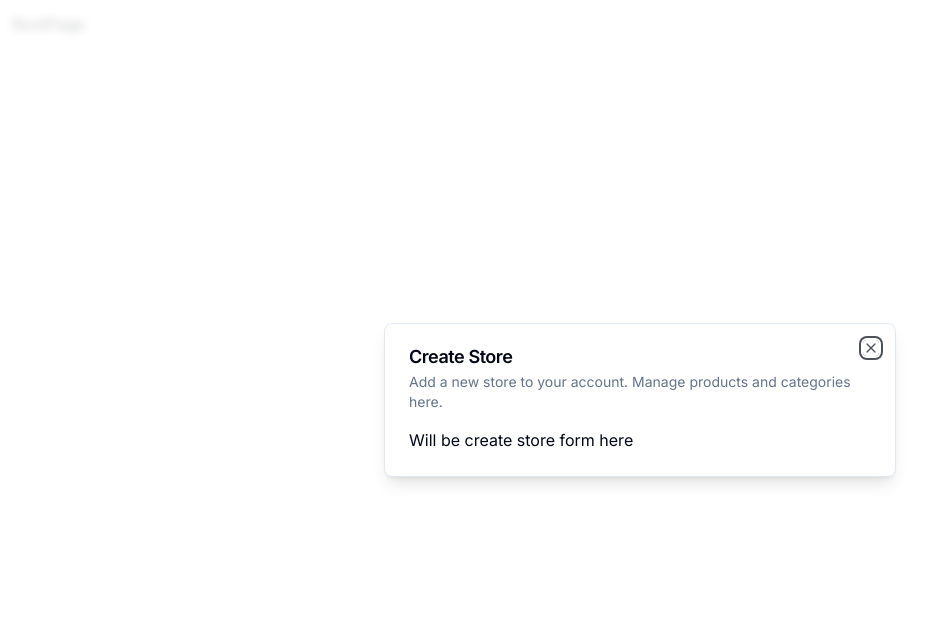
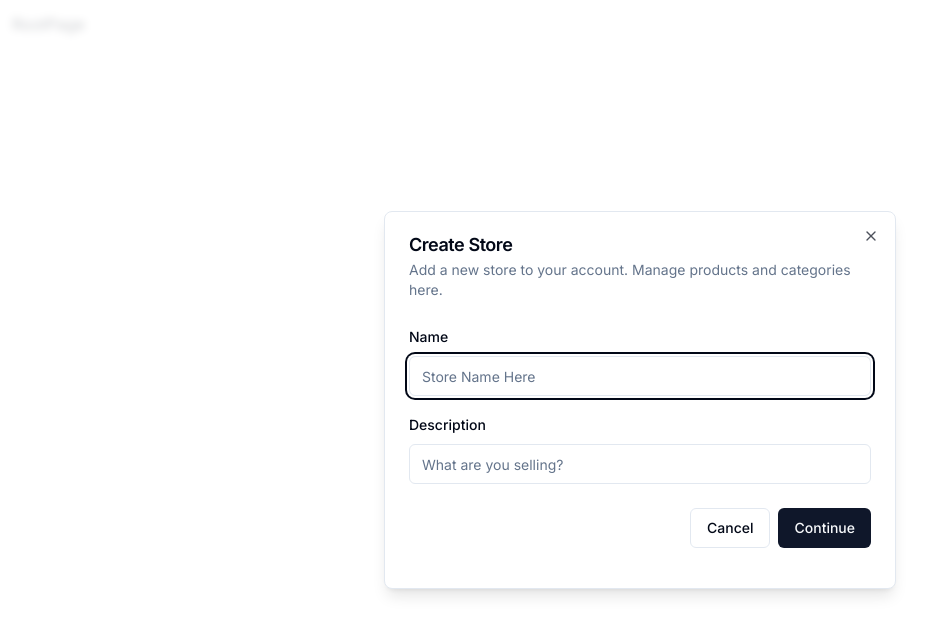
Before and after one commit to onsenkame/next-war-ecom, a Next.js app: page / in a window 1280 px wide. Shown: the top 634 px of the page, without its empty margins (0-944 px from the left). Built offline with nearby package versions, Linux system fonts and the light colour scheme.

Commit message:
added react-hook-form and zod form data

```diff
--- a/components/modals/store-modal.tsx
+++ b/components/modals/store-modal.tsx
@@ -1,10 +1,34 @@
 "use client";
 
+import * as z from "zod";
+import { useForm } from "react-hook-form";
+import { zodResolver } from "@hookform/resolvers/zod";
+
 import { Modal } from "@/components/ui/modal";
+import { Input } from "@/components/ui/input";
+import { Button } from "@/components/ui/button";
+import { Form, FormField, FormItem, FormLabel, FormControl, FormMessage } from "@/components/ui/form";
 import { useStoreModal } from "@/hooks/use-store-modal";
+
+const formSchema = z.object({
+    name: z.string().min(1),
+    description: z.string(),
+});
 
 export const StoreModal = () => {
     const storeModal = useStoreModal();
+
+    const form = useForm<z.infer<typeof formSchema>>({
+        resolver: zodResolver(formSchema),
+        defaultValues: {
+            name: "",
+            description: "",
+        },
+    });
+
+    const onSubmit = async (values: z.infer<typeof formSchema>) => {
+        console.log(values, "created from store");
+    };
 
     return (
         <Modal
@@ -13,7 +37,48 @@ export const StoreModal = () => {
             isOpen={storeModal.isOpen}
             onClose={storeModal.onClose}
         >
-        Will be create store form here
+            <div className="space-y-4 py-2 pb-4">
+                <div className="space-y-2">
+                    <Form {...form}>
+                        <form onSubmit={form.handleSubmit(onSubmit)}>
+                            <FormField
+                                control={form.control}
+                                name="name"
+                                render={({ field }) => (
+                                    <FormItem>
+                                        <FormLabel>Name</FormLabel>
+                                        <FormControl>
+                                            <Input placeholder="Store Name Here" {...field} />
+                                        </FormControl>
+                                        <FormMessage />
+                                    </FormItem>
+                                )}
+                            />
+                            <div className="pt-4 space-x-2 w-full">
+                            </div>
+                            <FormField
+                                control={form.control}
+                                name="description"
+                                render={({ field }) => (
+                                    <FormItem>
+                                        <FormLabel>Description</FormLabel>
+                                        <FormControl>
+                                            <Input placeholder="What are you selling?" {...field} />
+                                        </FormControl>
+                                        <FormMessage />
+                                    </FormItem>
+                                )}
+                            />
+                            <div className="pt-6 space-x-2 flex items-center justify-end w-full">
+                                <Button variant="outline" onClick={storeModal.onClose}>
+                                    Cancel
+                                </Button>
+                                <Button type="submit">Continue</Button>
+                            </div>
+                        </form>
+                    </Form>
+                </div>
+            </div>
         </Modal>
     );
 };
```
Lines whose indentation alone changed are shown as unchanged.
